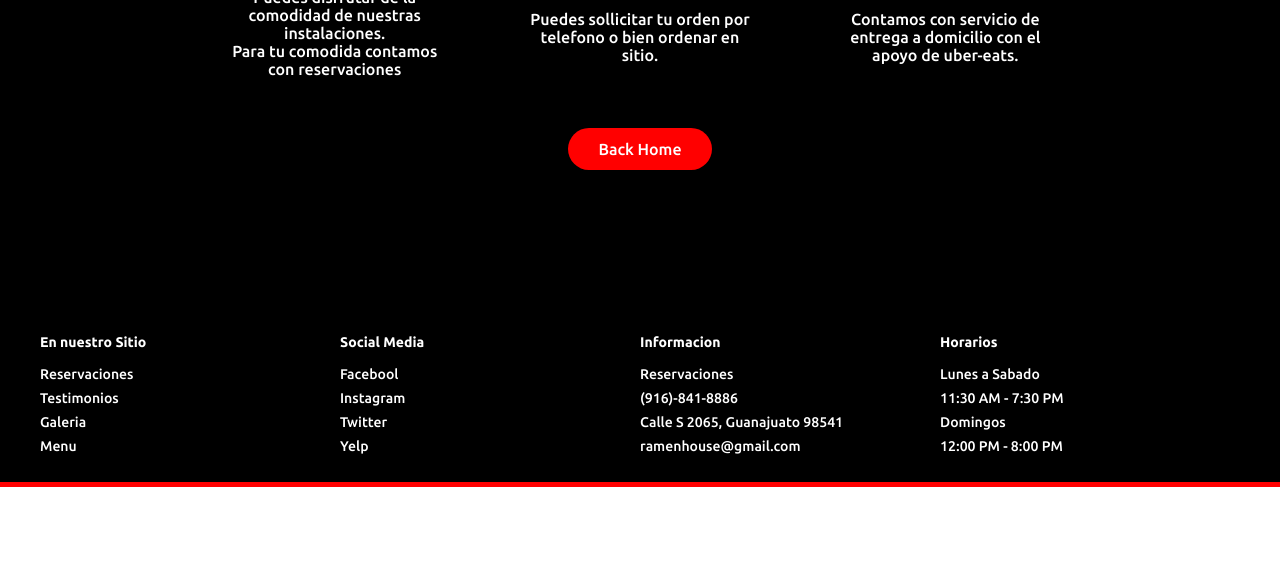
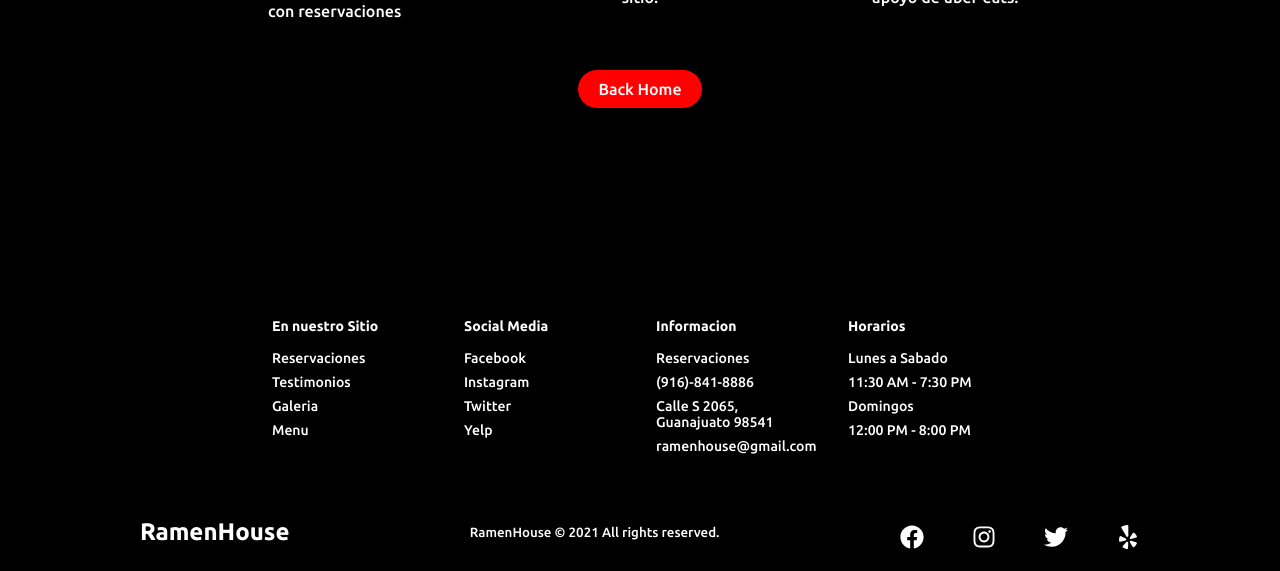
Before and after one commit to EsmeRobledo/Proy4Restaurante, a React (Create React App) app: page / in a window 1280 px wide. Shown: the part 2226-2797 px from the top of the page. Before the commit the page ends 2713 px from the top, so only its background shows below. Built offline with nearby package versions, Linux system fonts and the light colour scheme; a web font is replaced by a local one.

Commit message:
"footer fix"

```diff
--- a/src/components/AboutUs/Aboutus.jsx
+++ b/src/components/AboutUs/Aboutus.jsx
@@ -3,7 +3,7 @@ import { Button } from '../ButtonElement'
 import Icon2 from '../../images/homemade-ramen.jpg'
 import {AboutusContainer, AboutusWrapper, AboutusRow,Column1,
     Column2, TextWrapper, TopLine, ImgWrap,
-    Heading, Subtitle, BtnWrap,Img } from '../AboutUs/AboutusElement'
+    Heading, Subtitle, BtnWrap,Img } from './AboutusElement'
 
 
 const Aboutus = ({lightBg, id, imgStart, topLine, lightText, darkText,
--- a/src/components/Footer/Footer.jsx
+++ b/src/components/Footer/Footer.jsx
@@ -1,5 +1,8 @@
 import React from 'react'
-import { FooterContainer, FooterWrap, FooterLinksContainer, FooterLinksWrapper, FooterLinkItems, FooterLinkTitle, FooterLink, FooterTime,FooterInfo } from './FooterElements';
+import { FaFacebook, FaInstagram, FaTwitter, FaYelp } from 'react-icons/fa';
+import { FooterContainer, FooterWrap, FooterLinksContainer, FooterLinksWrapper,
+     FooterLinkItems, FooterLinkTitle, FooterLink, FooterTime,FooterInfo, SocialMedia, SocialMediaWrap,
+     SocialLogo, WebsiteRightd, SocialIcons, SocialIconLink } from './FooterElements';
 
 function Footer() {
     return (
@@ -10,32 +13,29 @@ function Footer() {
                         <FooterLinksWrapper>
                             <FooterLinkItems>
                                 <FooterLinkTitle>En nuestro Sitio</FooterLinkTitle>
-                                    <FooterLink to="/signin">Reservaciones</FooterLink>
-                                    <FooterLink to="/signin">Testimonios</FooterLink>
-                                    <FooterLink to="/signin">Galeria</FooterLink>
-                                    <FooterLink to="/signin">Menu</FooterLink>
+                                    <FooterLink to="/reservations">Reservaciones</FooterLink>
+                                    <FooterLink to="/testimonials">Testimonios</FooterLink>
+                                    <FooterLink to="/galery">Galeria</FooterLink>
+                                    <FooterLink to="/menu">Menu</FooterLink>
                            </FooterLinkItems>
-                        </FooterLinksWrapper>
-                        <FooterLinksWrapper>
+
                             <FooterLinkItems>
                                 <FooterLinkTitle>Social Media</FooterLinkTitle>
-                                    <FooterLink to="/signin">Facebool</FooterLink>
-                                    <FooterLink to="/signin">Instagram</FooterLink>
-                                    <FooterLink to="/signin">Twitter</FooterLink>
-                                    <FooterLink to="/signin">Yelp</FooterLink>
+                                    <FooterLink to="/">Facebook</FooterLink>
+                                    <FooterLink to="/">Instagram</FooterLink>
+                                    <FooterLink to="/">Twitter</FooterLink>
+                                    <FooterLink to="/">Yelp</FooterLink>
                            </FooterLinkItems>
-                        </FooterLinksWrapper>
-                        <FooterLinksWrapper>
-                            <FooterLinkItems>
+                           </FooterLinksWrapper>
+                           <FooterLinksWrapper>
+                           <FooterLinkItems>
                                 <FooterLinkTitle>Informacion</FooterLinkTitle>
                                     <FooterInfo>Reservaciones</FooterInfo>
                                     <FooterInfo>(916)-841-8886</FooterInfo>
                                     <FooterInfo>Calle S 2065, Guanajuato 98541 </FooterInfo>
                                     <FooterInfo>ramenhouse@gmail.com</FooterInfo>
                            </FooterLinkItems>
-                        </FooterLinksWrapper>
-                        <FooterLinksWrapper>
-                            <FooterLinkItems>
+                           <FooterLinkItems>
                                 <FooterLinkTitle>Horarios</FooterLinkTitle>
                                     <FooterTime>Lunes a Sabado</FooterTime>
                                     <FooterTime>11:30 AM - 7:30 PM</FooterTime>
@@ -44,6 +44,20 @@ function Footer() {
                            </FooterLinkItems>
                         </FooterLinksWrapper>
                     </FooterLinksContainer>
+                    <SocialMedia>
+                        <SocialMediaWrap>
+                            <SocialLogo to="/">
+                                RamenHouse
+                            </SocialLogo>
+                            <WebsiteRightd>RamenHouse © {new Date().getFullYear()} All rights reserved.</WebsiteRightd>
+                            <SocialIcons>
+                                <SocialIconLink href="/" target="_blank" arial-label="Facebook"><FaFacebook/></SocialIconLink>
+                                <SocialIconLink href="/" target="_blank" arial-label="Instagram"><FaInstagram/></SocialIconLink>
+                                <SocialIconLink href="/" target="_blank" arial-label="Twitter"><FaTwitter/></SocialIconLink>
+                                <SocialIconLink href="/" target="_blank" arial-label="Yelp"><FaYelp/></SocialIconLink>
+                            </SocialIcons>
+                        </SocialMediaWrap>
+                    </SocialMedia>
                 </FooterWrap>
             </FooterContainer>
         </>
--- a/src/components/Footer/FooterElements.jsx
+++ b/src/components/Footer/FooterElements.jsx
@@ -1,6 +1,6 @@
 
 import  styled  from 'styled-components';
- import {Link} from 'react-router-dom'
+import {Link} from 'react-router-dom'
 
 
 
@@ -9,12 +9,13 @@ export const FooterContainer = styled.footer`
 
 `
 export const FooterWrap = styled.div`
-    padding: 20px;
+    padding: 48px 24px;
     display: flex;
     border-bottom: 5px solid red;
     flex-direction: column;
     justify-content: center;
-   /* max-width: 1100px;*/
+    align-items: center;
+    max-width: 1100px;
     margin: 0 auto;
 `
 export const FooterLinksContainer = styled.div`
@@ -22,7 +23,7 @@ export const FooterLinksContainer = styled.div`
     justify-content: center;
 
     @media screen and (max-width: 820px){
-        padding: 32px
+        padding-top: 32px
     }
 `
 export const FooterLinksWrapper = styled.div`
@@ -33,19 +34,19 @@ export const FooterLinksWrapper = styled.div`
 
 `
 export const FooterLinkItems = styled.div`
-    display: grid;
-    grid-template-columns: (auto, 1fr);
-    margin: left;
-    width: 300px;
+    display: flex;
+    flex-direction: column;
+    align-items: flex-start;
+    margin: 16px;
+    text-align: left;
+    width: 160px;
     box-sizing: border-box;
     color: #fff;
-    align-items: center;
-
-
 
     @media screen and (max-width: 420px){
-        grid-template-columns: (auto, 1fr);
-        padding: 0 20px;
+        margin: 0;
+        width: 10px;
+        padding: 10px;
     }
 `
 export const FooterLinkTitle = styled.h1`
@@ -73,3 +74,49 @@ color: white;
 margin-bottom: 0.5rem;
 font-size: 14px;
 `
+
+export const SocialMedia = styled.section`
+    max-width: 1000px;
+    width: 100%;
+`
+
+export const SocialMediaWrap = styled.div`
+    display: flex;
+    justify-content: space-between;
+    align-items: center;
+    max-width: 1100px;
+    margin: 40px auto 0 auto;
+
+    @media screen and (max-width: 820px){
+        flex-direction: column;
+
+    }
+`
+
+export const SocialLogo = styled(Link)`
+    color: white;
+    justify-self: start;
+    cursor: pointer;
+    text-decoration: none;
+    font-size: 1.5rem;
+    display: flex;
+    align-items: center;
+    margin-bottom: 16px;
+    font-weight: bold;
+`
+
+export const WebsiteRightd = styled.small`
+    color: #fff;
+    margin-bottom: 16px;
+`
+export const SocialIcons = styled.div`
+    display: flex;
+    justify-content: space-between;
+    align-items: center;
+    width: 240px;
+`
+
+export const SocialIconLink = styled.a`
+    color: white;
+    font-size: 24px;
+`
--- a/src/components/Services/Services.jsx
+++ b/src/components/Services/Services.jsx
@@ -2,9 +2,8 @@ import React from 'react'
 import Icon1 from '../../images/dinein.svg'
 import Icon2 from '../../images/takeout1.svg'
 import Icon3 from '../../images/delivery1.svg'
-import { Button } from '../ButtonElement'
 import { ServicesContainer, ServicesH1, ServicesWrapper, ServicesCard, ServicesIcon,
-    ServicesH2, ServicesP, BtnWrap, ServiceReserv } from './ServicesElements';
+    ServicesH2, ServicesP, BtnWrap, ServiceReserv, ServiceBtn } from './ServicesElements';
 function Services() {
     return (
         <>
@@ -29,7 +28,7 @@ function Services() {
                     </ServicesCard>
                 </ServicesWrapper>
                     <BtnWrap>
-                          <Button to='home' smooth={true} duration={500} spy={true} exact="true" offset={-80} primary={true} dark={true} dark2={false}>Back Home</Button>
+                          <ServiceBtn to='home' smooth={true} duration={500} spy={true} exact="true" >Back Home</ServiceBtn>
                     </BtnWrap>
             </ServicesContainer>
         </>
--- a/src/components/Services/ServicesElements.jsx
+++ b/src/components/Services/ServicesElements.jsx
@@ -1,5 +1,6 @@
 import styled from 'styled-components'
 import {Link as LinkR}  from 'react-router-dom'
+import { Link as LinkS } from 'react-scroll'
 
 
 export const ServicesContainer = styled.div`
@@ -89,3 +90,23 @@ export const ServiceReserv = styled(LinkR)`
     cursor: pointer;
     text-decoration: none;
 `
+
+export const ServiceBtn = styled(LinkS)`
+    background: red;
+    padding: 10px 20px;
+    color: white;
+    font-size: 16px;
+    outline: none;
+    border: none;
+    cursor: poiter;
+    border-radius: 25px;
+    align-items: center;
+    transition: all 0.2s ease-in-out;
+    text-decoration: none;
+
+    &:hover{
+        transition: all 0.2s ease-in-out;
+        background:#fff;
+        color: #010606;
+    }
+`
--- a/src/pages/Home.jsx
+++ b/src/pages/Home.jsx
@@ -1,11 +1,11 @@
 import React, {useState} from 'react'
-import Aboutus from '../components/AboutUs/Aboutus'
+import Aboutus from '../components/Aboutus/Aboutus'
 import Footer from '../components/Footer/Footer'
 import PresentationHome from '../components/PresentationHome/PresentationHome'
 import Services from '../components/Services/Services'
 import { Navigation } from '../routes/Navigation'
 import { Sidebar } from '../routes/Sidebar/Sidebar'
-import {homeObjOne} from '../components/AboutUs/Data'
+import {homeObjOne} from '../components/Aboutus/Data'
 
 
 const Home = () => {
--- a/src/routes/NavbarElemnts.jsx
+++ b/src/routes/NavbarElemnts.jsx
@@ -6,6 +6,7 @@ export const Nav = styled.nav`
 background: #000;
 height: 80px;
 display: flex;
+margin-top: -60px;
 justify-content: center;
 align-items: center;
 font-size: 15px;
@@ -25,7 +26,7 @@ z-index: 1;
 width: 100%;
 padding: 0 24px;
 max-width: 1100px;
-`;
+`
 
 export const NavLogo = styled(LinkR)`
     color: red;
@@ -39,7 +40,7 @@ margin-left: 24px;
     margin-top: 10px
     font-weight: bold;
     text-decoration: none;
-`;
+`
 
 export const MobileIcon = styled.div`
 display: none;
@@ -64,7 +65,7 @@ font-family: 'Abril Fatface', cursive;
         @media screen and (max-width: 768px){
             display: none;
         }
-`;
+`
 
 export const NavItem = styled.li`
 height: 80px;
--- a/src/routes/Navigation.jsx
+++ b/src/routes/Navigation.jsx
@@ -16,23 +16,23 @@ function Navigation({toggle}){
                     </MobileIcon>
                     <NavMenu>
                     <NavItem>
-                            <NavLinks to="/Aboutus">About us</NavLinks>
+                            <NavLinks to='Aboutus'>Conocenos</NavLinks>
                        </NavItem>
                        <NavItem>
-                            <NavLinks to="menu">Menu</NavLinks>
+                            <NavLinks to='/Menu'>Menu</NavLinks>
                        </NavItem>
                        <NavItem>
-                            <NavLinks to="/Services">Services</NavLinks>
+                            <NavLinks to='Services'>Servicios</NavLinks>
                        </NavItem>
                        <NavItem>
-                            <NavLinks to="/Reserv">Reservaciones</NavLinks>
+                            <NavLinks to='/reservations'>Reservaciones</NavLinks>
                        </NavItem>
                        <NavItem>
-                            <NavLinks to="/Singup">Sign up</NavLinks>
+                            <NavLinks to='/signup'>Sing up</NavLinks>
                        </NavItem>
                     </NavMenu>
                     <NavBtn>
-                        <NavBtnLink to="/Singin">Sign In</NavBtnLink>
+                        <NavBtnLink to='/signin'>Sign In</NavBtnLink>
                     </NavBtn>
                 </NavbarContainer>
             </Nav>
--- a/src/routes/Sidebar/Sidebar.jsx
+++ b/src/routes/Sidebar/Sidebar.jsx
@@ -12,13 +12,13 @@ const Sidebar = ({isOpen, toggle}) =>{
         </Icon>
         <SidebarWrapper>
             <SidebarMenu>
-                <SidebarLink to="about" onClick={toggle} > About us</SidebarLink>
-                <SidebarLink to="menu" onClick={toggle} > Menu</SidebarLink>
-                <SidebarLink to="services" onClick={toggle} > Services </SidebarLink>
-                <SidebarLink to="signup" onClick={toggle} > Sign up</SidebarLink>
+                <SidebarLink to='Aboutus' onClick={toggle} > About us</SidebarLink>
+                <SidebarLink to='Menu' onClick={toggle} > Menu</SidebarLink>
+                <SidebarLink to='Services' onClick={toggle} > Services </SidebarLink>
+                <SidebarLink to='/Signup' onClick={toggle} > Sign up</SidebarLink>
             </SidebarMenu>
             <SideBtnWrap>
-                <SidebarRoute to="/signin">Sign In</SidebarRoute>
+                <SidebarRoute to='/signin'>Sign In</SidebarRoute>
             </SideBtnWrap>
         </SidebarWrapper>
     </SidebarContainer>
```
Lines whose indentation alone changed are shown as unchanged.
